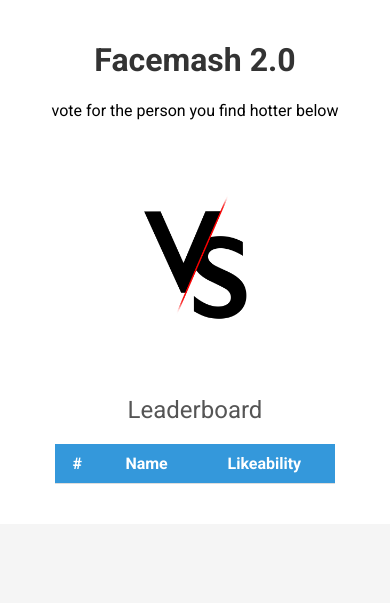
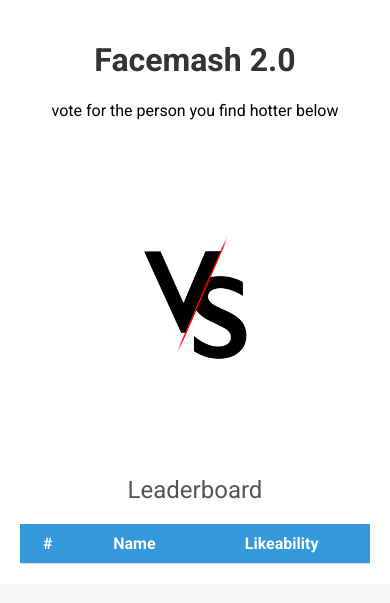
Before and after one commit to Facemash-2/facemash_2-0, a Flask app: page / in a window 390 px wide. Shown: the top 603 px of the page. Run offline with Flask 3, Linux system fonts and the light colour scheme; data that the repository does not hold is empty; some libraries are stand-ins or nearby versions.

Commit message:
Update styles.css

```diff
--- a/static/styles.css
+++ b/static/styles.css
@@ -6,7 +6,7 @@ body {
 }
 
 .container {
-    max-width: 800px;
+    max-width: 90%;  /* Use a percentage for flexibility */
     margin: 0 auto;
     padding: 20px;
     text-align: center;
@@ -16,24 +16,24 @@ body {
 /* Flexbox layout for horizontal alignment of the vote-pair */
 .vote-pair {
     display: flex;
-    justify-content: space-between;  /* Horizontal spacing */
+    justify-content: space-between;
+    flex-wrap: wrap;  /* Allow elements to wrap on smaller screens */
     padding: 20px;
 }
 
 /* Vertical alignment for vote sections */
 .vote-section {
-    display: flex;
-    flex-direction: column;  /* Stack elements vertically */
-    align-items: center;  /* Center-align content */
+    flex: 1;  /* Each section takes equal space */
+    margin: 10px;
 }
 
 /* Style for the person images */
 .person-image {
-    width: 150px;
-    height: 150px;
+    width: 80%;  /* Flexible width */
+    height: auto;  /* Maintain aspect ratio */
     border-radius: 50%;
-    object-fit: cover;  /* Maintain aspect ratio */
-    margin-bottom: 10px;  /* Spacing between image and button */
+    object-fit: cover;
+    margin-bottom: 10px;
 }
 
 /* Style for the vote buttons */
@@ -54,11 +54,9 @@ body {
 
 /* Style for the leaderboard table */
 .leaderboard-table {
-    margin: 20px auto;
+    width: 100%;  /* Use full width of the container */
     border-collapse: collapse;
-    width: 80%;
 }
-
 .leaderboard-table th, .leaderboard-table td {
     padding: 10px;
     border-bottom: 1px solid #ddd;
@@ -83,3 +81,26 @@ h2 {
     color: #555;
     font-weight: 400;
 }
+
+/* Default styles for larger screens */
+.vote-pair {
+    display: flex;
+    justify-content: space-between;
+}
+
+/* Media query for smaller screens */
+@media (max-width: 600px) {
+    .vote-pair {
+        flex-direction: column;  /* Stack elements vertically */
+        align-items: center;  /* Center-align content */
+    }
+
+    .vote-section {
+        flex: 1;
+        margin: 20px 0;  /* Add margin for separation */
+    }
+
+    .person-image {
+        width: 100%;  /* Full width on smaller screens */
+    }
+}
```
